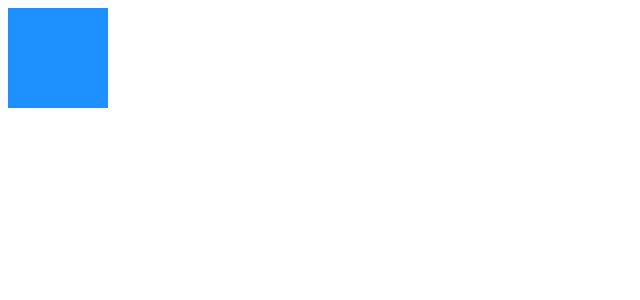
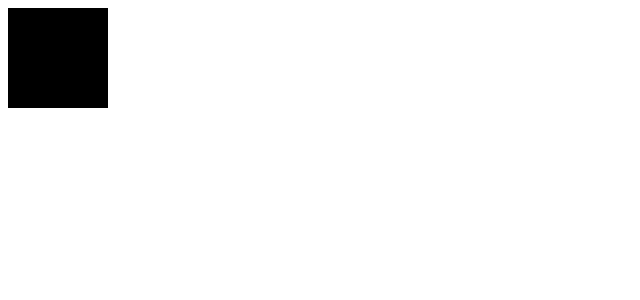
Before and after one commit to oinochoe/IrangYeongmin, a React app in the folder styling-react/: page / in a window 1280 px wide. Shown: the top 300 px of the page, without its empty margins (0-640 px from the left). Built offline with nearby package versions, Linux system fonts and the light colour scheme.

Commit message:
css module 파악 완료

```diff
--- a/styling-react/src/App.js
+++ b/styling-react/src/App.js
@@ -1,13 +1,13 @@
 import React, { Component } from 'react';
+import classNames from 'classnames/bind';
 import styles from './App.css';
-import classNames from 'classnames/bind';
-
 const cx = classNames.bind(styles);
-
 class App extends Component {
   render() {
+    const isBlue = false;
+
     return (
-      <div className={cx('box', 'blue')}></div>
+      <div className={cx('box',{blue: isBlue})}></div>
     );
   }
 }
```
Also changed, not shown: 1 other file (tests, documents, lock files or other folders).
